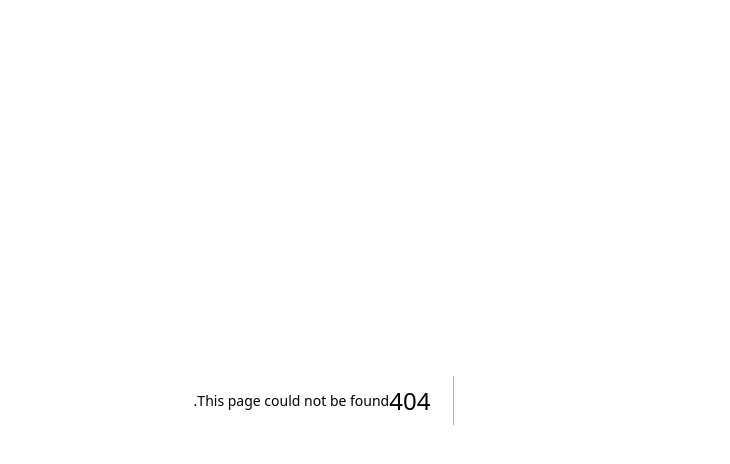
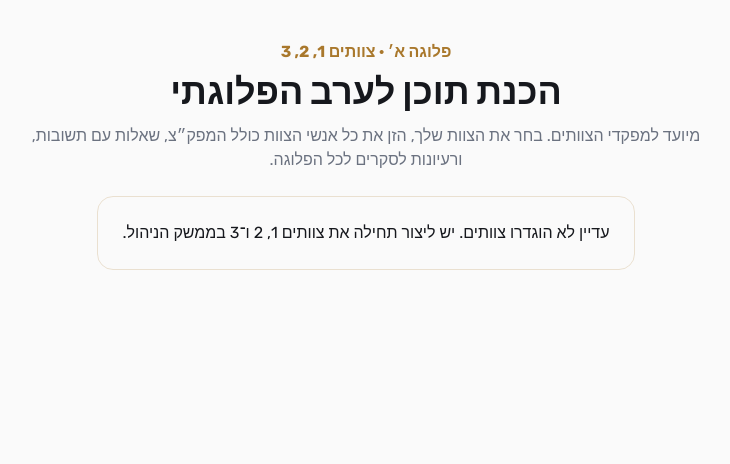
Before and after one commit to BEINUSH/tzevet-2, a Next.js app: page /captains in a window 1280 px wide. Before the commit this address had no page. Shown: the top 464 px of the page, without its empty margins (348-1078 px from the left). Built offline with nearby package versions, Linux system fonts and the light colour scheme; no server answers; the database is empty.

Commit message:
Add captain preparation page for company A

```diff
--- /dev/null
+++ b/src/app/captains/page.tsx
@@ -0,0 +1,22 @@
+import { prisma } from "@/lib/prisma";
+import { CaptainForm } from "./CaptainForm";
+
+export const dynamic = "force-dynamic";
+
+export default async function CaptainsPage() {
+  const teams = await prisma.team.findMany({
+    orderBy: [{ order: "asc" }, { name: "asc" }],
+    select: { id: true, name: true },
+  });
+
+  return (
+    <main className="min-h-screen flex flex-col items-center px-5 py-10 gap-6" dir="rtl">
+      <div className="text-center max-w-2xl">
+        <div className="text-brand-gold font-bold mb-2">פלוגה א׳ · צוותים 1, 2, 3</div>
+        <h1 className="text-3xl sm:text-4xl font-black">הכנת תוכן לערב הפלוגתי</h1>
+        <p className="text-brand-muted mt-3">מיועד למפקדי הצוותים. בחר את הצוות שלך, הזן את כל אנשי הצוות כולל המפק״צ, שאלות עם תשובות, ורעיונות לסקרים לכל הפלוגה.</p>
+      </div>
+      {teams.length ? <CaptainForm teams={teams} /> : <div className="rounded-2xl border border-brand-gold/20 p-6 text-center">עדיין לא הוגדרו צוותים. יש ליצור תחילה את צוותים 1, 2 ו־3 בממשק הניהול.</div>}
+    </main>
+  );
+}
```
